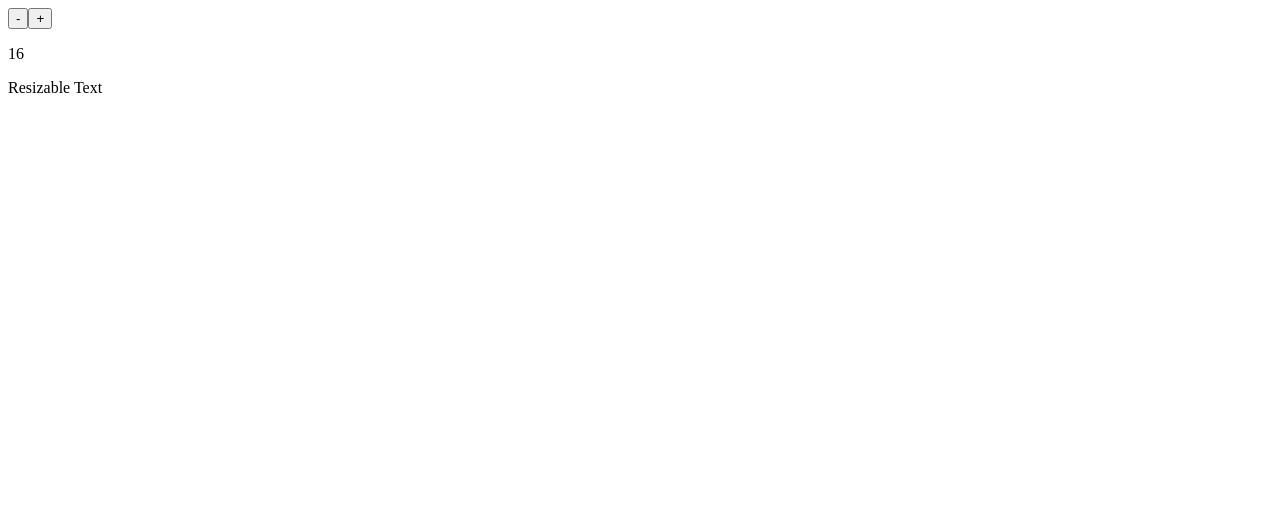
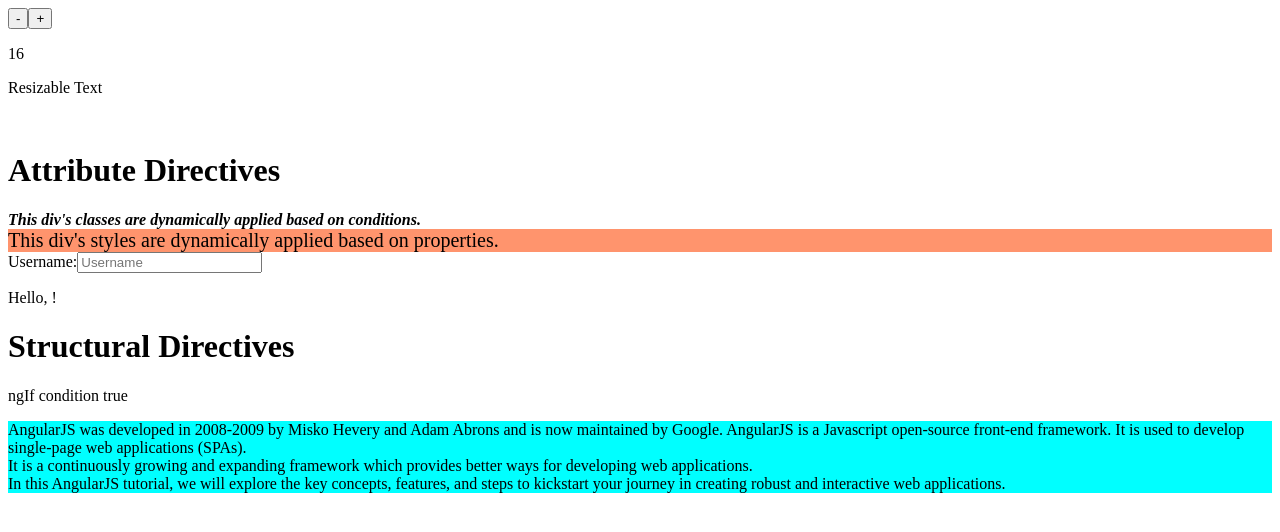
Before and after one commit to harishofficl/learn-angular, an Angular app: page / in a window 1280 px wide. Shown: the top 532 px of the page. Built offline with nearby package versions, Linux system fonts and the light colour scheme.

Commit message:
custom directive

```diff
--- a/src/app/app.component.html
+++ b/src/app/app.component.html
@@ -3,5 +3,19 @@
 <app-sizer [(size)]="fontSize"></app-sizer>
 <!-- <app-sizer [size]="fontSize" (sizeChange)="fontSize=$event"></app-sizer> -->
 
-<p>{{fontSize}}</p>
+<p>{{ fontSize }}</p>
 <p [style.font-size.px]="fontSize">Resizable Text</p>
+<br />
+
+<app-directives></app-directives>
+
+<p appHighlight="cyan">
+  AngularJS was developed in 2008-2009 by Misko Hevery and Adam Abrons and is
+  now maintained by Google. AngularJS is a Javascript open-source front-end
+  framework. It is used to develop single-page web applications (SPAs).<br />
+  It is a continuously growing and expanding framework which provides better
+  ways for developing web applications.<br />
+  In this AngularJS tutorial, we will explore the key concepts, features, and
+  steps to kickstart your journey in creating robust and interactive web
+  applications.
+</p>
--- /dev/null
+++ b/src/app/directives/directives.component.css
@@ -0,0 +1,7 @@
+.bold {
+    font-weight: bold;
+}
+
+.italic {
+    font-style: italic;
+}
--- /dev/null
+++ b/src/app/directives/directives.component.html
@@ -0,0 +1,18 @@
+<h1>Attribute Directives</h1>
+<div [ngClass]="{ bold: isBold, italic: isItalic }">
+  This div's classes are dynamically applied based on conditions.
+</div>
+
+<div [ngStyle]="{ 'background-color': bgColor, 'font-size': size + 'px' }">
+  This div's styles are dynamically applied based on properties.
+</div>
+
+<label for="username">Username:</label>
+<input type="text" id="username" [(ngModel)]="userName" class="input-field" title="Enter your username" placeholder="Username" />
+<p class="greeting">Hello, {{ userName }}!</p>
+
+<h1>Structural Directives</h1>
+
+<div *ngIf="isData()">
+  <p>ngIf condition true</p>
+</div>
--- /dev/null
+++ b/src/app/directives/directives.component.ts
@@ -0,0 +1,25 @@
+import { Component } from '@angular/core';
+import { CommonModule } from '@angular/common';
+import { FormsModule } from '@angular/forms';
+
+@Component({
+  selector: 'app-directives',
+  standalone: true,
+  imports: [CommonModule, FormsModule],
+  templateUrl: './directives.component.html',
+  styleUrl: './directives.component.css',
+})
+export class DirectivesComponent {
+  isBold: boolean = true;
+  isItalic: boolean = true;
+
+  bgColor: string = '#FF946D';
+  size: number = 20;
+
+  userName: string = '';
+
+  isData(): boolean {
+    const val: boolean = true;
+    return val;
+  }
+}
--- /dev/null
+++ b/src/app/highlight.directive.ts
@@ -0,0 +1,17 @@
+import { Directive, ElementRef, Input, OnInit } from '@angular/core';
+
+@Directive({
+  selector: '[appHighlight]',
+  standalone: true
+})
+export class HighlightDirective implements OnInit{
+
+  @Input() appHighlight: string = '';
+
+  constructor(private el: ElementRef) {}
+
+  ngOnInit() {
+    this.el.nativeElement.style.backgroundColor = this.appHighlight || 'yellow';
+  }
+
+}
--- a/src/app/sizer/sizer.component.ts
+++ b/src/app/sizer/sizer.component.ts
@@ -5,7 +5,7 @@ import { Component, EventEmitter, Input, Output } from '@angular/core';
   standalone: true,
   imports: [],
   templateUrl: './sizer.component.html',
-  styleUrl: './sizer.component.css'
+  styleUrl: './sizer.component.css',
 })
 export class SizerComponent {
   @Input() size: number = 0;
```
Also changed, not shown: src/app/app.component.ts (+5 -4 lines), to-do.txt (added), 2 other files (tests, documents, lock files or other folders).
